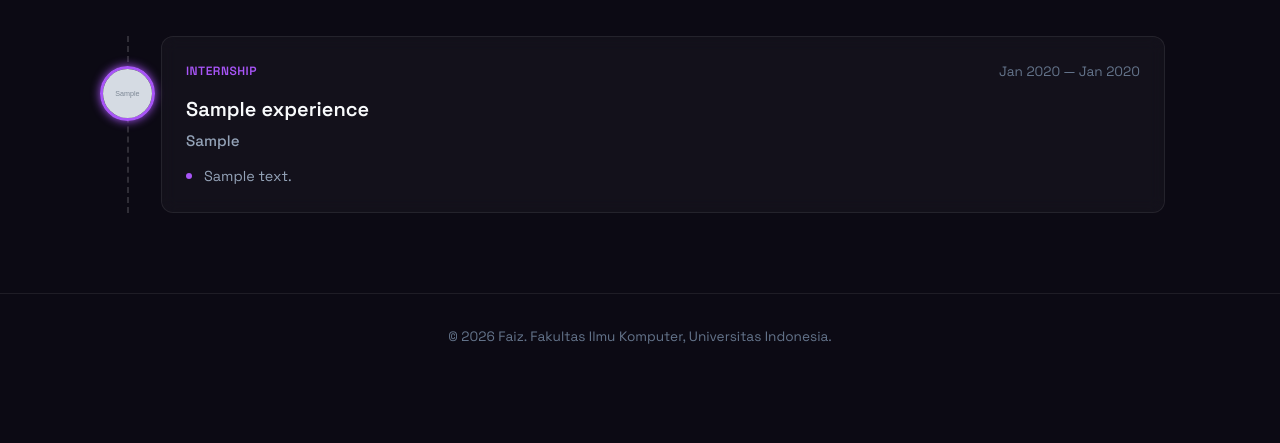
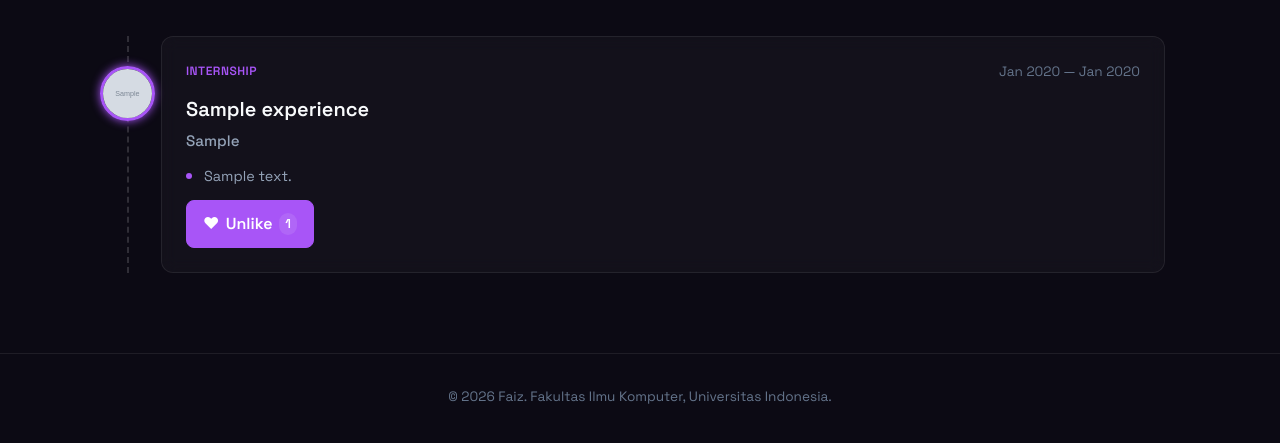
Before and after one commit to DeCorbeau/myportofolio, a Django app: page /experience/ in a window 1280 px wide. Shown: the part 212-655 px from the top of the page. Run offline with Django 5.2, Linux system fonts and the light colour scheme; a user stored in the database is signed in; tables that the repository leaves empty hold one stand-in row (values such as "Sample post"); grey boxes marked "Sample" are stand-in pictures.

Commit message:
feat: add endorse and like buttons to skill and experience cards

```diff
--- a/static/css/style.css
+++ b/static/css/style.css
@@ -774,6 +774,37 @@ body {
     background: #dc2626;
 }
 
+.endorse-form,
+.like-form {
+    display: inline-block;
+    margin-top: 0.75rem;
+}
+
+.button-endorse,
+.button-like {
+    display: inline-flex;
+    align-items: center;
+    gap: 0.4rem;
+    background: var(--bg-card);
+    border: 1px solid var(--border-color);
+    color: var(--text-primary);
+}
+
+.button-endorse.is-endorsed,
+.button-like.is-liked {
+    background: var(--accent-purple);
+    border-color: var(--accent-purple);
+    color: #ffffff;
+}
+
+.endorse-count,
+.like-count {
+    padding: 0.05rem 0.4rem;
+    border-radius: 999px;
+    background: rgba(255, 255, 255, 0.1);
+    font-size: 0.8rem;
+}
+
 .skill-delete-modal {
     display: none;
     position: fixed;
--- a/templates/experience.html
+++ b/templates/experience.html
@@ -36,6 +36,16 @@
                     <li>{{ point }}</li>
                   {% endfor %}
                 </ul>
+                <form method="post" action="{% url 'main:toggle_like' experience.id %}" class="like-form">
+                    {% csrf_token %}
+                    <button type="submit"
+                            class="button button-like{% if user in experience.liked_by.all %} is-liked{% endif %}"
+                            title="{% if experience.liked_by.all %}Liked by {{ experience.liked_by.all|join:', ' }}{% else %}Be the first to like{% endif %}">
+                        <span aria-hidden="true">♥</span>
+                        {% if user in experience.liked_by.all %}Unlike{% else %}Like{% endif %}
+                        <span class="like-count">{{ experience.liked_by.count }}</span>
+                    </button>
+                </form>
               </div>
             </div>
           {% empty %}
```
Also changed, not shown: templates/skill.html (+10 -0 lines).
